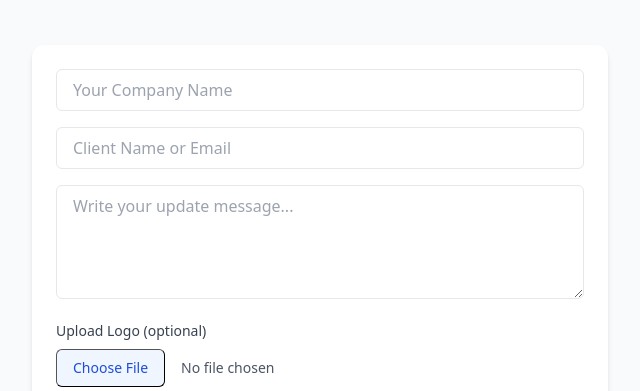
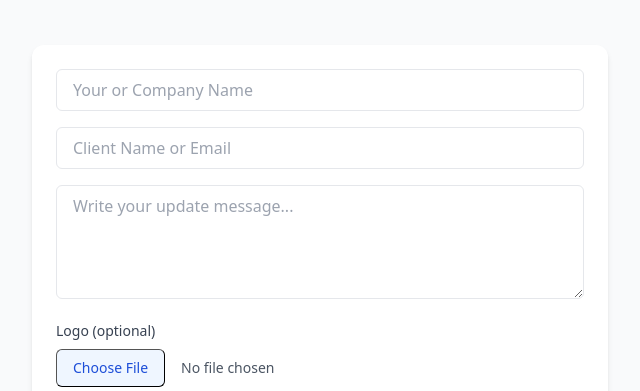
Before and after one commit to saasemail/ClientUpdate, a plain HTML site: page index.html in a window 1280 px wide. Shown: the part 271-662 px from the top of the page, 320-960 px from the left. Drawn offline with nearby package versions, Linux system fonts and the light colour scheme.

```diff
--- a/index.html
+++ b/index.html
@@ -27,13 +27,13 @@
 
     <!-- 🔹 Ping Form -->
     <section class="max-w-xl mx-auto mt-12 bg-white shadow-md rounded-xl p-6 space-y-4">
-      <input type="text" placeholder="Your Company Name" class="w-full border px-4 py-2 rounded-md" />
+      <input type="text" placeholder="Your or Company Name" class="w-full border px-4 py-2 rounded-md" />
       <input type="text" placeholder="Client Name or Email" class="w-full border px-4 py-2 rounded-md" />
       <textarea placeholder="Write your update message..." rows="4" class="w-full border px-4 py-2 rounded-md"></textarea>
 
       <!-- Logo Upload -->
       <div class="space-y-2">
-        <label class="block text-sm font-medium text-gray-700">Upload Logo (optional)</label>
+        <label class="block text-sm font-medium text-gray-700">Logo (optional)</label>
         <input type="file" accept="image/*" class="block w-full text-sm text-gray-600 file:mr-4 file:py-2 file:px-4 file:border file:rounded-md file:text-sm file:bg-blue-50 file:text-blue-700 hover:file:bg-blue-100" />
       </div>
 
```
